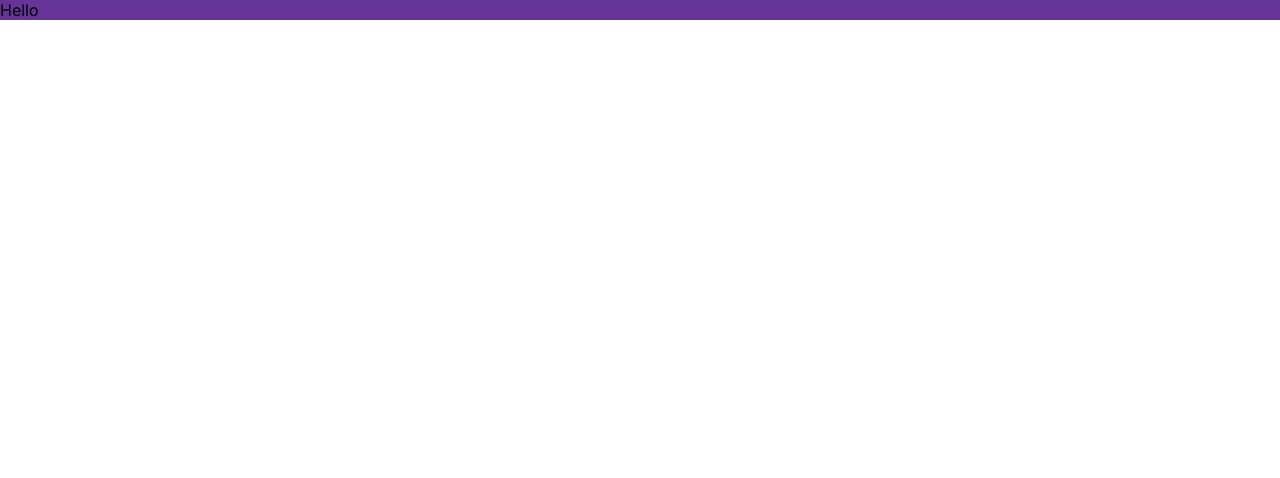
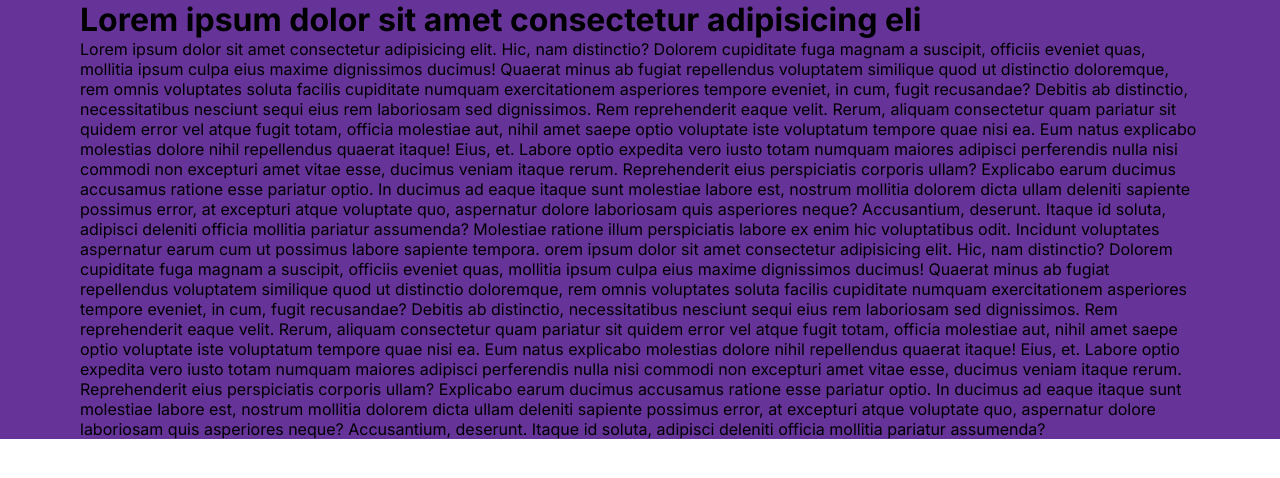
Before and after one commit to Saitejas21/blog-nextjs, a Next.js app: page / in a window 1280 px wide. Shown: the top 478 px of the page. Built offline with nearby package versions, Linux system fonts and the light colour scheme.

Commit message:
edit: config layout

```diff
--- a/src/app/globals.css
+++ b/src/app/globals.css
@@ -34,5 +34,7 @@ a{
     margin-left: auto;
     margin-right: auto;
     background-color: rebeccapurple;
+    padding-left: 80px;
+    padding-right: 80px;
 
 }
--- a/src/app/page.jsx
+++ b/src/app/page.jsx
@@ -3,6 +3,25 @@ import Link from "next/link";
 
 export default function Home() {
   return <div>
-    <Link href="/">Hello</Link>
+    <h1>Lorem ipsum dolor sit amet consectetur adipisicing eli</h1>
+    <Link href="/">Lorem ipsum dolor sit amet consectetur adipisicing elit. Hic, nam distinctio? Dolorem cupiditate fuga magnam a suscipit, officiis eveniet quas,
+    mollitia ipsum culpa eius maxime dignissimos ducimus! Quaerat minus ab fugiat repellendus voluptatem similique quod ut distinctio doloremque,
+    rem omnis voluptates soluta facilis cupiditate numquam exercitationem asperiores tempore eveniet, in cum, fugit recusandae? Debitis ab distinctio,
+    necessitatibus nesciunt sequi eius rem laboriosam sed dignissimos. Rem reprehenderit eaque velit. Rerum, aliquam consectetur quam pariatur sit quidem error vel
+    atque fugit totam, officia molestiae aut, nihil amet saepe optio voluptate iste voluptatum tempore quae nisi ea. Eum natus explicabo molestias dolore nihil repellendus
+     quaerat itaque! Eius, et. Labore optio expedita vero iusto totam numquam maiores adipisci perferendis nulla nisi commodi non excepturi amet vitae esse, ducimus veniam
+     itaque rerum. Reprehenderit eius perspiciatis corporis ullam? Explicabo earum ducimus accusamus ratione esse pariatur optio. In ducimus ad eaque itaque sunt molestiae
+     labore est, nostrum mollitia dolorem dicta ullam deleniti sapiente possimus error, at excepturi atque voluptate quo, aspernatur dolore laboriosam quis asperiores neque?
+     Accusantium, deserunt. Itaque id soluta, adipisci deleniti officia mollitia pariatur assumenda?
+     Molestiae ratione illum perspiciatis labore ex enim hic voluptatibus odit. Incidunt voluptates aspernatur earum cum ut possimus labore sapiente tempora.
+     orem ipsum dolor sit amet consectetur adipisicing elit. Hic, nam distinctio? Dolorem cupiditate fuga magnam a suscipit, officiis eveniet quas,
+    mollitia ipsum culpa eius maxime dignissimos ducimus! Quaerat minus ab fugiat repellendus voluptatem similique quod ut distinctio doloremque,
+    rem omnis voluptates soluta facilis cupiditate numquam exercitationem asperiores tempore eveniet, in cum, fugit recusandae? Debitis ab distinctio,
+    necessitatibus nesciunt sequi eius rem laboriosam sed dignissimos. Rem reprehenderit eaque velit. Rerum, aliquam consectetur quam pariatur sit quidem error vel
+    atque fugit totam, officia molestiae aut, nihil amet saepe optio voluptate iste voluptatum tempore quae nisi ea. Eum natus explicabo molestias dolore nihil repellendus
+     quaerat itaque! Eius, et. Labore optio expedita vero iusto totam numquam maiores adipisci perferendis nulla nisi commodi non excepturi amet vitae esse, ducimus veniam
+     itaque rerum. Reprehenderit eius perspiciatis corporis ullam? Explicabo earum ducimus accusamus ratione esse pariatur optio. In ducimus ad eaque itaque sunt molestiae
+     labore est, nostrum mollitia dolorem dicta ullam deleniti sapiente possimus error, at excepturi atque voluptate quo, aspernatur dolore laboriosam quis asperiores neque?
+     Accusantium, deserunt. Itaque id soluta, adipisci deleniti officia mollitia pariatur assumenda?</Link>
     </div>;
 }
```
